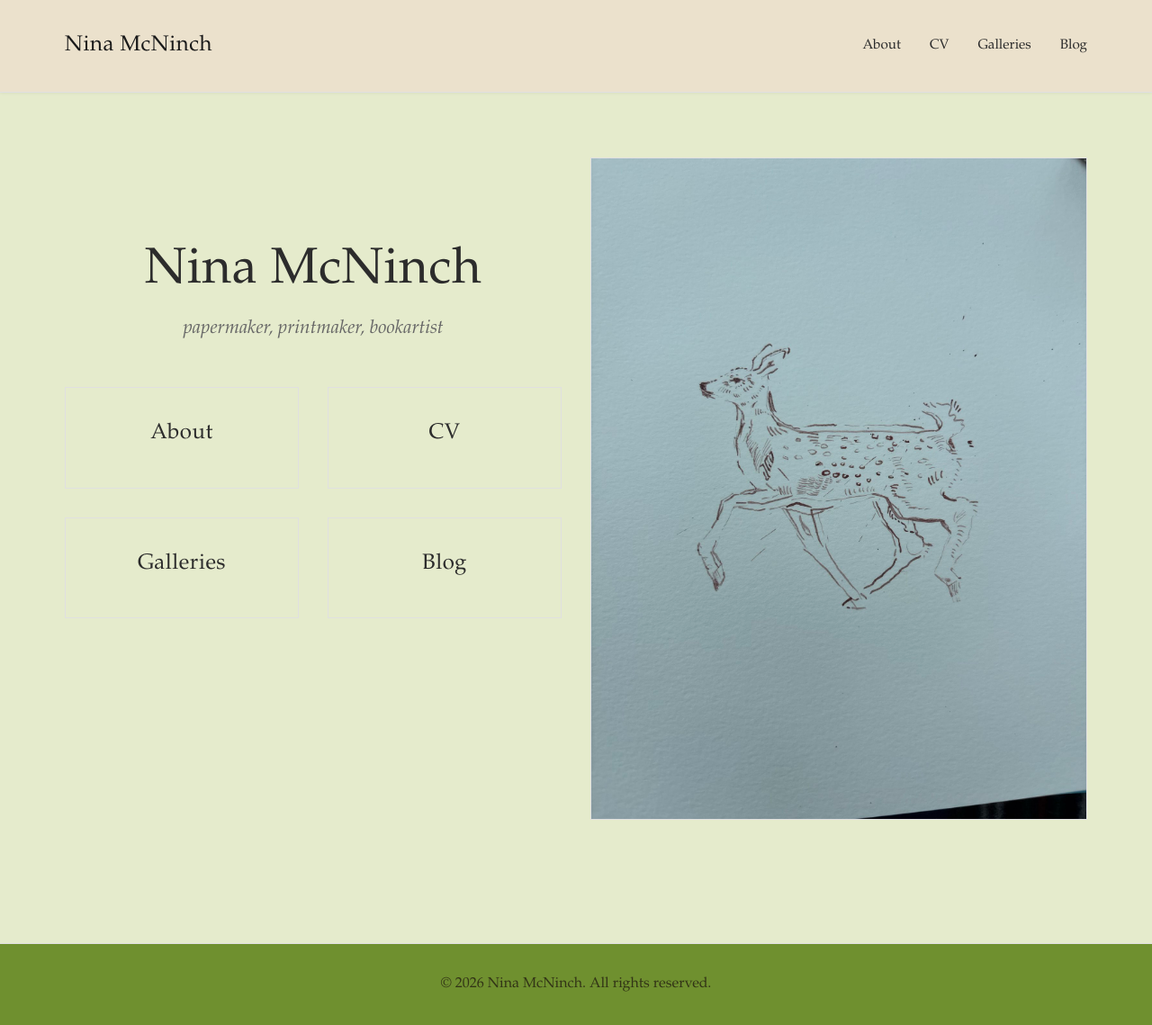
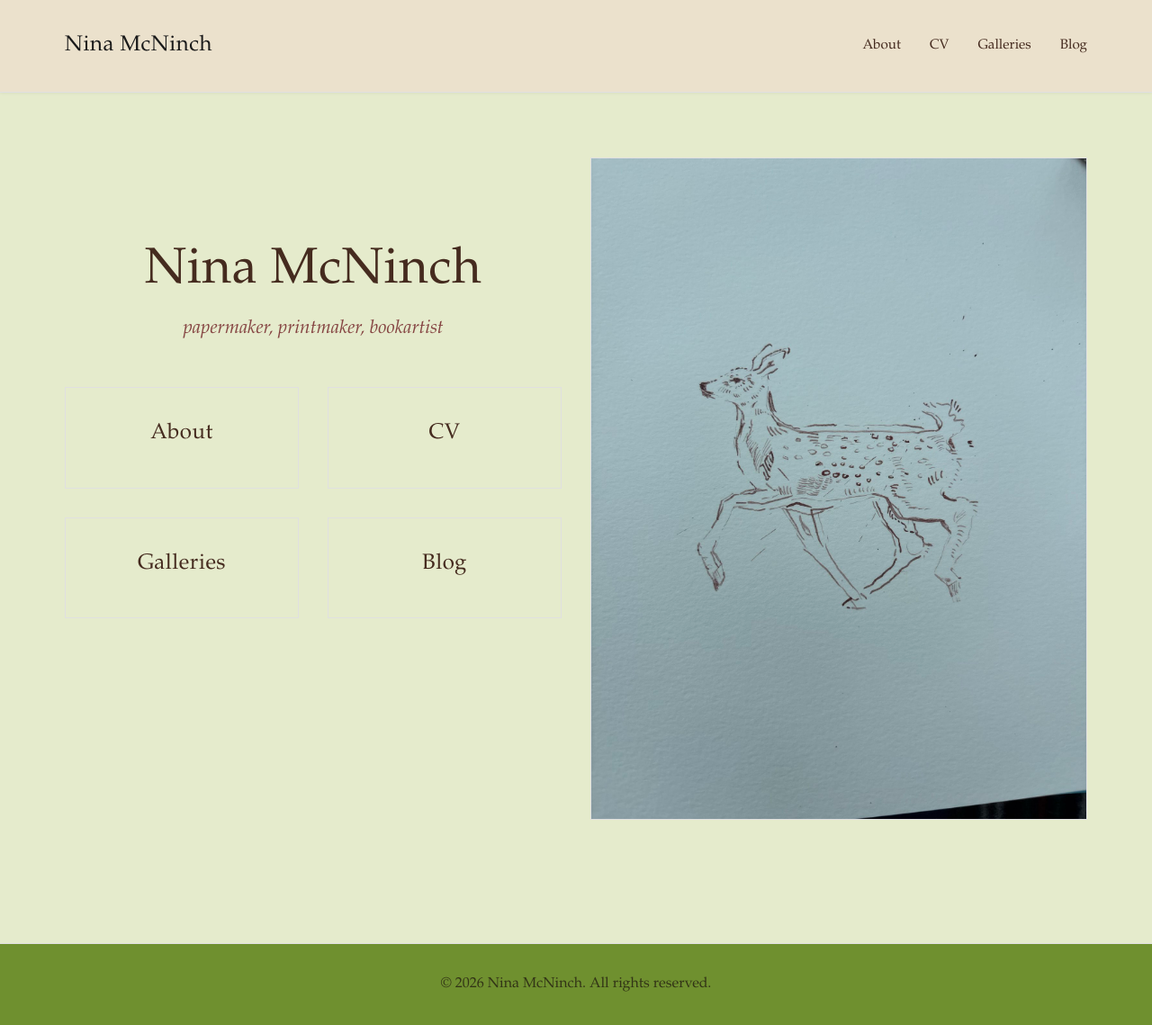
Before and after one commit to ninaisabee/artweb, a Jekyll site: the page built from index.md, in a window 1280 px wide and 1139 px high. Shown: the whole window at 90% size. Built offline with Jekyll 4.4.1, drawn with Linux system fonts in a browser that asks for light colours.

Commit message:
Update main.css

```diff
--- a/assets/css/main.css
+++ b/assets/css/main.css
@@ -8,8 +8,8 @@ layout: null
   --light-bg: #e5ebcc;
   --header-bg: #ebe1cc;
   --border: #e0e0e0;
-  --text: #2c2c2c;
-  --text-light: #666;
+  --text: #452B1F;
+  --text-light: #854442;
 }
 
 * {
```
